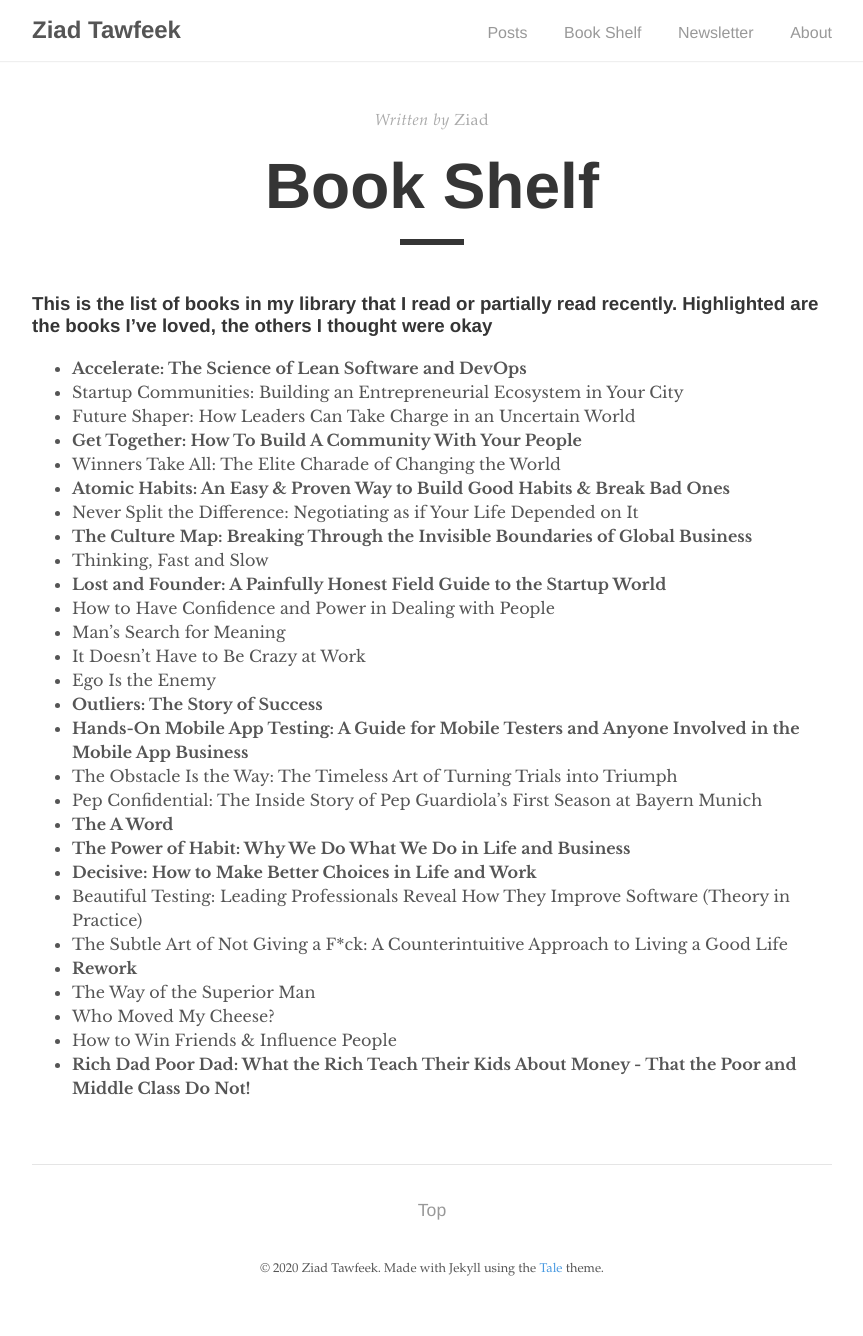
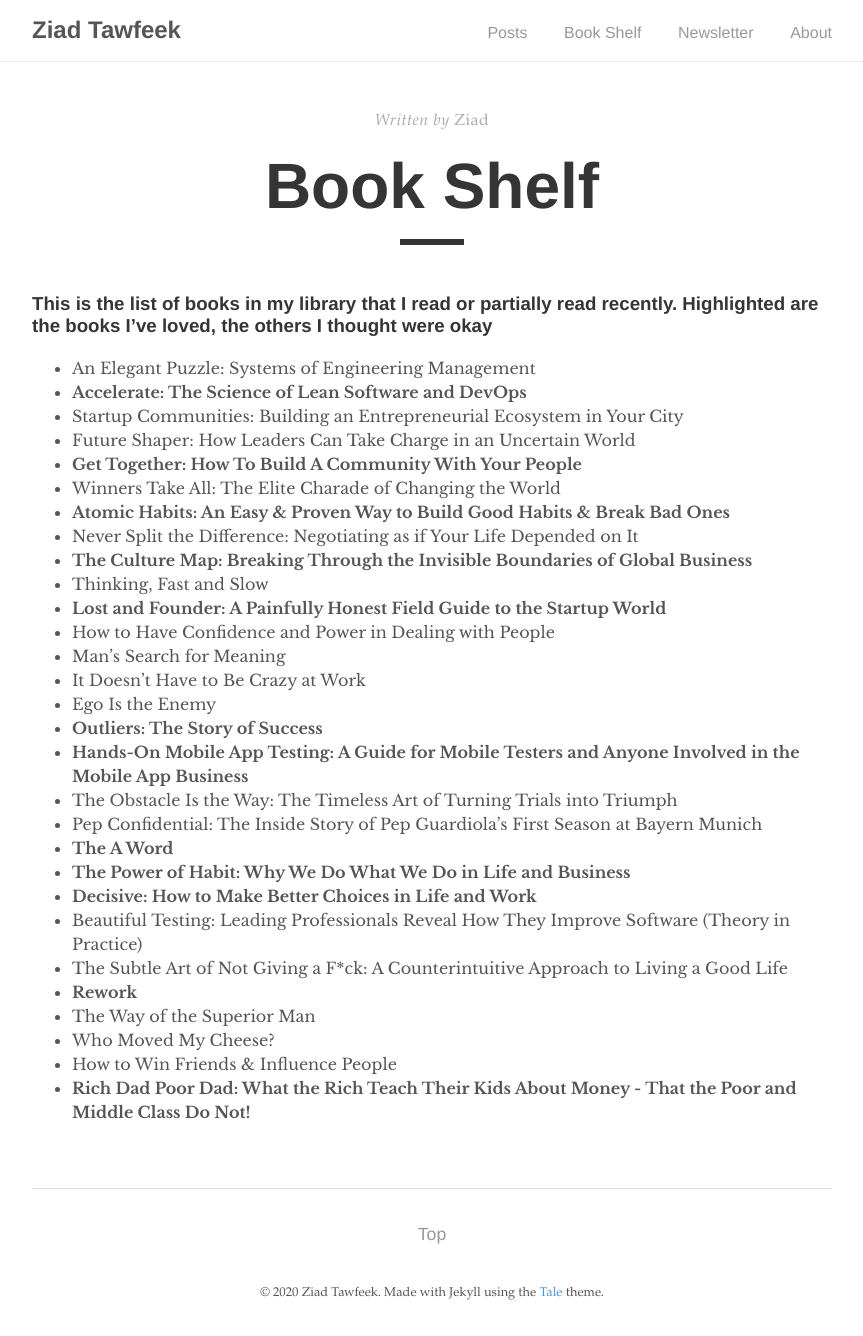
Before and after one commit to ziadtawfeek/web, a Jekyll site: the page built from _pages/book-shelf.md, in a window 1280 px wide. Shown: the whole page, without its empty margins (208-1071 px from the left). Built offline with Jekyll 4.4.1, drawn with Linux system fonts in a browser that asks for light colours; before the commit the page ends 1312 px from its top, so only the background shows below that.

Commit message:
Update book-shelf.md

```diff
--- a/_pages/book-shelf.md
+++ b/_pages/book-shelf.md
@@ -7,6 +7,7 @@ permalink: /book-shelf/
 
 ### This is the list of books in my library that I read or partially read recently. Highlighted are the books I’ve loved, the others I thought were okay
 
+- An Elegant Puzzle: Systems of Engineering Management
 - **Accelerate: The Science of Lean Software and DevOps**
 - Startup Communities: Building an Entrepreneurial Ecosystem in Your City
 - Future Shaper: How Leaders Can Take Charge in an Uncertain World
```
